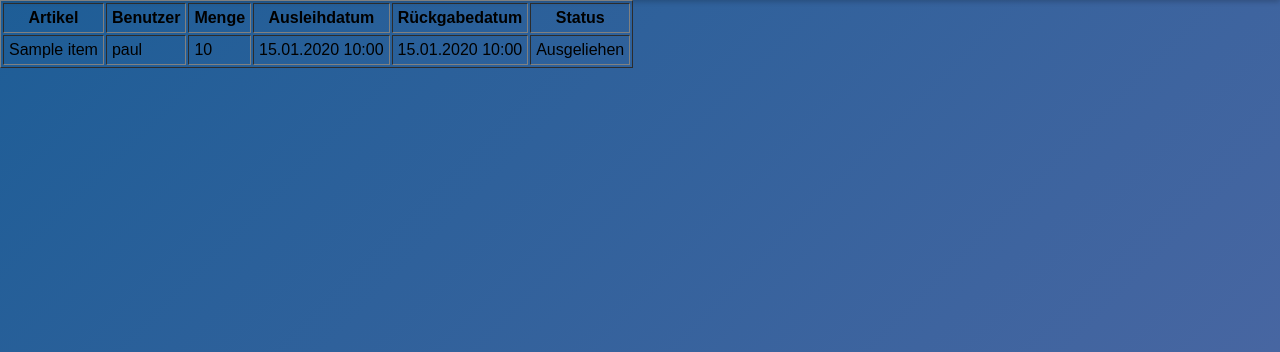
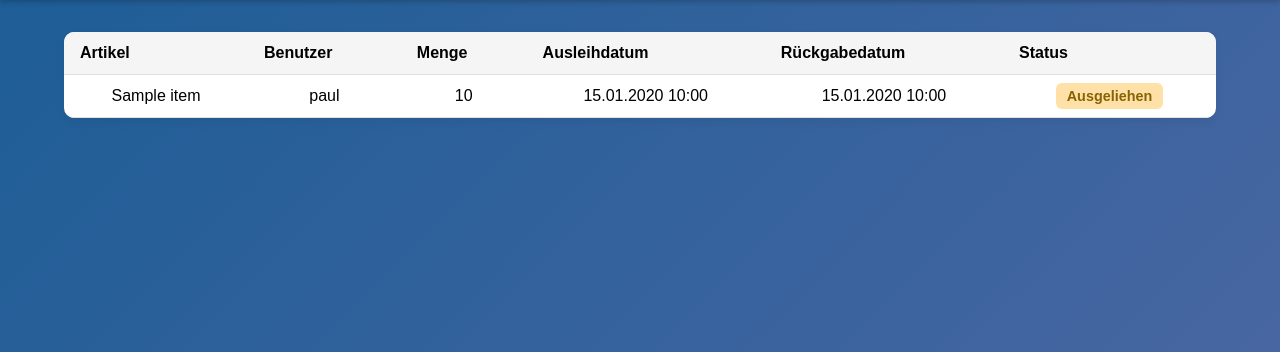
Before and after one commit to Eizval/Django_Pfadi, a Django app: page /borrows/ in a window 1280 px wide. Shown: the part 68-420 px from the top of the page. Run offline with Django 5.2, Linux system fonts and the light colour scheme; data comes from the database, SQL or seed files in the repository; tables that the repository leaves empty hold one stand-in row (values such as "Sample post"); style sheets or scripts are compiled from the project's sources.

Commit message:
Optimazed my css a little

```diff
--- a/lager/templates/lager/borrow.html
+++ b/lager/templates/lager/borrow.html
@@ -1,17 +1,22 @@
 {% extends "base.html" %}
+{% load static %}
+{% block extra_css %}
+<link rel="stylesheet" href="{% static 'css/stock.css' %}">
+{% endblock %}
 {% block header %}
 {% include 'includes/header.html' with header_name='Ausleihen' %}
 {% endblock %}
 {% block title %}Borrow{% endblock %}
 
 {% block content %}
+<div class="stock-container">
     <!DOCTYPE html>
     <html lang="de">
     <head>
         <meta charset="UTF-8">
     </head>
     <body>
-<table border="1" cellpadding="5">
+    <table class="stock-table">
         <thead>
         <tr>
             <th>Artikel</th>
@@ -30,11 +35,22 @@
             <td>{{ obj.quantity }}</td>
             <td>{{ obj.borrowed_at|date:"d.m.Y H:i" }}</td>
             <td>{% if obj.returned_at %}{{ obj.returned_at|date:"d.m.Y H:i" }}{% else %}---{% endif %}</td>
-            <td>{% if obj.status == 'borrowed' %}Ausgeliehen{% else %}Zurückgegeben{% endif %}</td>
+            <td>
+                {% if obj.status == 'borrowed' %}
+                <span class="status borrowed">Ausgeliehen</span>
+                {% else %}
+                <span class="status returned">Zurückgegeben</span>
+                {% endif %}
+            </td>
+        </tr>
+        {% empty %}
+        <tr>
+            <td colspan="6" class="no-data">Keine Ausleihen vorhanden</td>
         </tr>
         {% endfor %}
         </tbody>
     </table>
     </body>
     </html>
+</div>
 {% endblock %}
--- /dev/null
+++ b/static/css/stock.css
@@ -0,0 +1,60 @@
+.stock-container {
+  max-width: 90%;
+  margin: 2rem auto;
+  text-align: center;
+}
+
+.stock-container h2 {
+  margin-bottom: 1.5rem;
+  color: #333;
+}
+
+.stock-table {
+  width: 100%;
+  border-collapse: collapse;
+  background-color: #fff;
+  box-shadow: 0 4px 10px rgba(0, 0, 0, 0.05);
+  border-radius: 10px;
+  overflow: hidden;
+}
+
+.stock-table th,
+.stock-table td {
+  padding: 0.75rem 1rem;
+  border-bottom: 1px solid #e0e0e0;
+}
+
+.stock-table th {
+  background-color: #f5f5f5;
+  font-weight: 600;
+  text-align: left;
+}
+
+.stock-table tr:hover {
+  background-color: #f9fafb;
+}
+
+.status {
+  padding: 0.3rem 0.7rem;
+  border-radius: 6px;
+  font-size: 0.9rem;
+  font-weight: 600;
+}
+
+.status.borrowed {
+  background-color: #ffe1a8;
+  color: #856404;
+}
+
+.status.returned {
+  background-color: #d4edda;
+  color: #155724;
+}
+
+.no-data {
+  text-align: center;
+  color: #777;
+  padding: 1rem;
+}
+
+/*# sourceMappingURL=stock.css.map */
--- /dev/null
+++ b/static/scss/stock.scss
@@ -0,0 +1,58 @@
+.stock-container {
+  max-width: 90%;
+  margin: 2rem auto;
+  text-align: center;
+}
+
+.stock-container h2 {
+  margin-bottom: 1.5rem;
+  color: #333;
+}
+
+.stock-table {
+  width: 100%;
+  border-collapse: collapse;
+  background-color: #fff;
+  box-shadow: 0 4px 10px rgba(0, 0, 0, 0.05);
+  border-radius: 10px;
+  overflow: hidden;
+}
+
+.stock-table th,
+.stock-table td {
+  padding: 0.75rem 1rem;
+  border-bottom: 1px solid #e0e0e0;
+}
+
+.stock-table th {
+  background-color: #f5f5f5;
+  font-weight: 600;
+  text-align: left;
+}
+
+.stock-table tr:hover {
+  background-color: #f9fafb;
+}
+
+.status {
+  padding: 0.3rem 0.7rem;
+  border-radius: 6px;
+  font-size: 0.9rem;
+  font-weight: 600;
+}
+
+.status.borrowed {
+  background-color: #ffe1a8;
+  color: #856404;
+}
+
+.status.returned {
+  background-color: #d4edda;
+  color: #155724;
+}
+
+.no-data {
+  text-align: center;
+  color: #777;
+  padding: 1rem;
+}
--- a/templates/base.html
+++ b/templates/base.html
@@ -1,13 +1,14 @@
 {% load static %}
-{% block header %}{% endblock %}
 <!DOCTYPE html>
 <html lang="en">
 <head>
     <meta charset="UTF-8">
     <title>{% block title %}Pfadi Projekt{% endblock %}</title>
     <link rel="stylesheet" href="{% static 'css/styles.css' %}">
+    {% block extra_css %}{% endblock %}
 </head>
 <body>
+{% block header %}{% endblock %}
 {% if messages %}
 <div class="messages">
     {% for message in messages %}
```
Also changed, not shown: lager/templates/lager/item.html (+11 -1 lines), lager/templates/lager/pending.html (+11 -1 lines), lager/templates/lager/sold.html (+11 -1 lines), lager/templates/lager/stock.html (+11 -1 lines), readme.md, static/scss/admin.scss (added), static/scss/styles.scss (line endings or trailing spaces), 1 other file. Lines whose indentation alone changed are shown as unchanged.
